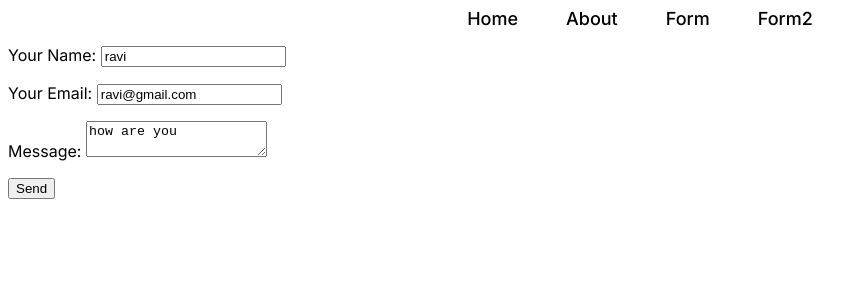
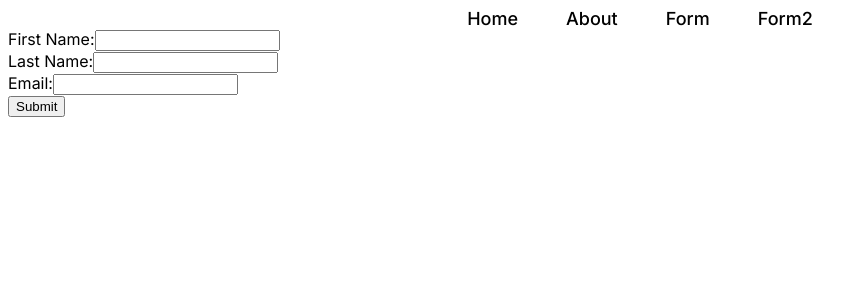
Before and after one commit to raviarshdeep/netlify-forms, a Next.js app: page /form2 in a window 1280 px wide. Shown: the top 300 px of the page, without its empty margins (0-867 px from the left). Built offline with nearby package versions, Linux system fonts and the light colour scheme.

Commit message:
Updated both forms

```diff
--- a/src/app/form/page.tsx
+++ b/src/app/form/page.tsx
@@ -44,7 +44,7 @@ const Form = () => {
           method: "POST",
           headers: { "Content-Type": "application/x-www-form-urlencoded" },
           // body: new URLSearchParams(values).toString(),
-          body: encode({ "form-name": "contact-form", ...values }),
+          body: encode({ "form-name": "contact", ...values }),
         });
         if (response.ok) {
           alert("Form successfully submitted");
--- a/src/app/form2/page.tsx
+++ b/src/app/form2/page.tsx
@@ -1,29 +1,94 @@
+
+"use client";
 import React from "react";
+import { Formik, Form, Field, ErrorMessage } from "formik";
 
-const ContactForm = () => {
+interface FormValues {
+  firstName: string;
+  lastName: string;
+  email: string;
+}
+
+const initialValues: FormValues = {
+  firstName: "",
+  lastName: "",
+  email: "",
+};
+
+const MyForm: React.FC = () => {
+  const validate = (values: FormValues) => {
+    const errors: Partial<FormValues> = {};
+
+    if (!values.firstName) {
+      errors.firstName = "First Name is required";
+    }
+    if (!values.lastName) {
+      errors.lastName = "Last Name is required";
+    }
+    if (!values.email) {
+      errors.email = "Email is required";
+    } else if (!/^[A-Z0-9._%+-]+@[A-Z0-9.-]+\.[A-Z]{2,}$/i.test(values.email)) {
+      errors.email = "Invalid email address";
+    }
+
+    return errors;
+  };
+  const encode = (data: any) => {
+    return Object.keys(data)
+      .map(
+        (key) => encodeURIComponent(key) + "=" + encodeURIComponent(data[key])
+      )
+      .join("&");
+  };
+  const handleSubmit = async (values: FormValues) => {
+    // Handle form submission here, e.g., submit to server
+    console.log(values);
+    try {
+      const response = await fetch("/", {
+        method: "POST",
+        headers: { "Content-Type": "application/x-www-form-urlencoded" },
+        // body: new URLSearchParams(values).toString(),
+        body: encode({ "form-name": "contact2", ...values }),
+      });
+      if (response.ok) {
+        alert("Form successfully submitted");
+      } else {
+        throw new Error("Form submission failed!");
+      }
+    } catch (error: any) {
+      alert(error.message);
+    }
+  };
+
   return (
-    <form name="contact2" method="POST" data-netlify="true">
-      <input type="hidden" name="form-name" value="contact2"/>
-      <p>
-        <label>
-          Your Name: <input type="text" name="nameA" value="ravi"/>
-        </label>
-      </p>
-      <p>
-        <label>
-          Your Email: <input type="email" name="emailA" value="ravi@gmail.com"/>
-        </label>
-      </p>
-      <p>
-        <label>
-          Message: <textarea name="messageA" value="how are you"></textarea>
-        </label>
-      </p>
-      <p>
-        <button type="submit">Send</button>
-      </p>
-    </form>
+    <Formik
+      initialValues={initialValues}
+      validate={validate}
+      onSubmit={handleSubmit}
+    >
+      <Form name="contact2" method="post">
+        <div>
+          <label htmlFor="firstName">First Name:</label>
+          <Field type="text" id="firstName" name="firstName" />
+          <ErrorMessage name="firstName" component="div" className="error" />
+        </div>
+
+        <div>
+          <label htmlFor="lastName">Last Name:</label>
+          <Field type="text" id="firstName" name="lastName" />
+          <ErrorMessage name="lastName" component="div" className="error" />
+        </div>
+
+        <div>
+          <label htmlFor="email">Email:</label>
+          <Field type="email" id="email" name="email" />
+          <ErrorMessage name="email" component="div" className="error" />
+        </div>
+
+        <button type="submit">Submit</button>
+      </Form>
+    </Formik>
   );
 };
 
-export default ContactForm;
+export default MyForm;
```
Also changed, not shown: public/hidden-form.html (+5 -10 lines).
